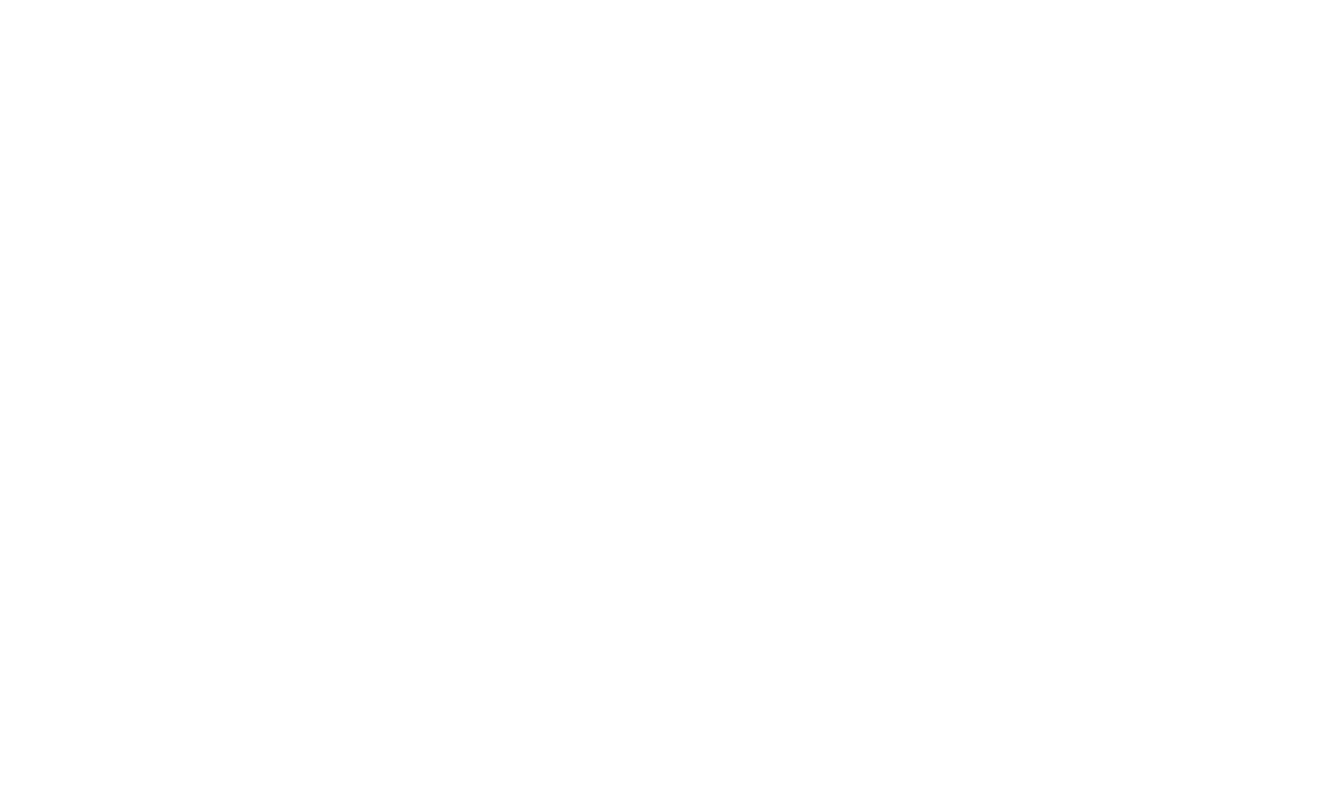
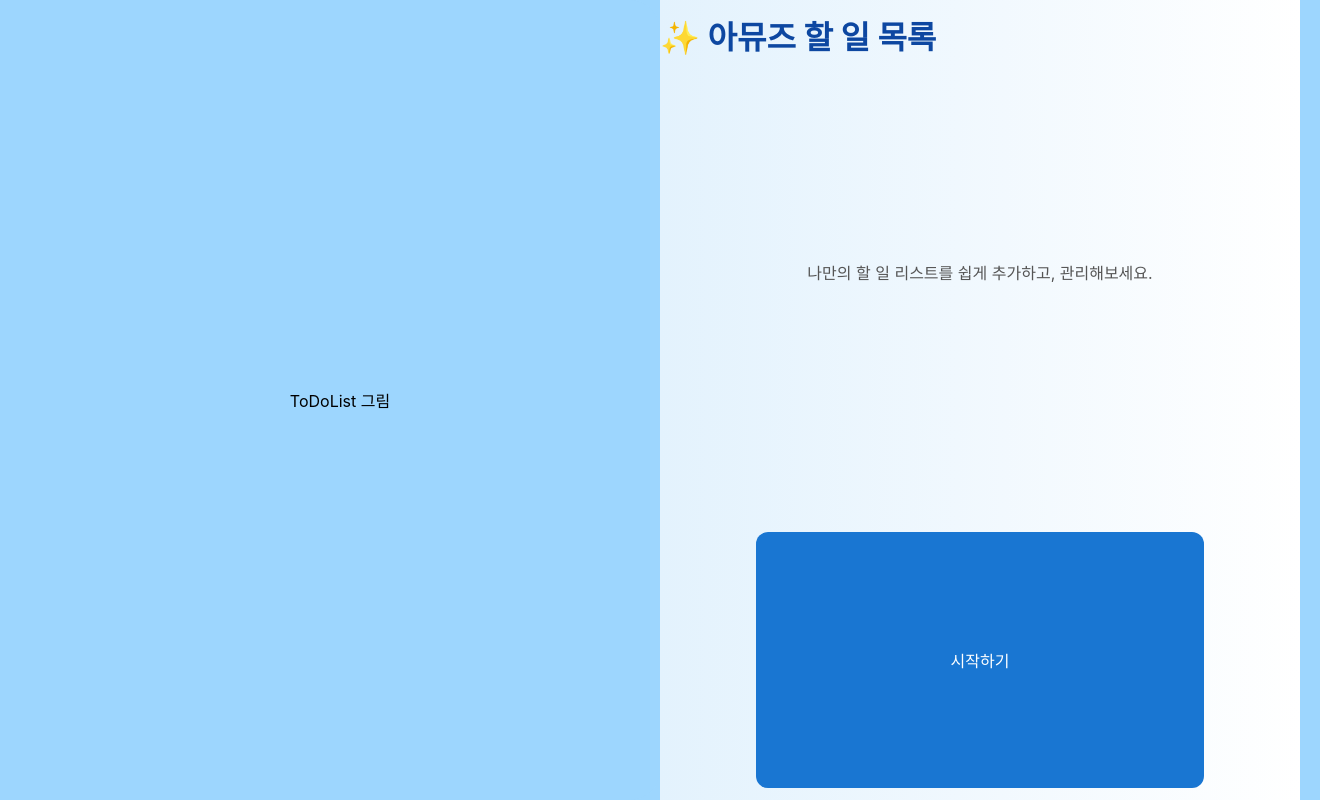
Before and after one commit to JDWdonga21/amuse-todo-app, a React (Create React App) app: page / in a window 1280 px wide. Shown: the whole page, 1320 px wide, since content can reach past the window. Built offline with nearby package versions, Linux system fonts and the light colour scheme.

Commit message:
welcomPage UIUX 라우터 기능, 애니메이션션

```diff
--- a/package.json
+++ b/package.json
@@ -14,7 +14,7 @@
     "react": "^19.1.0",
     "react-dom": "^19.1.0",
     "react-router-dom": "^7.6.2",
-    "react-scripts": "^0.0.0",
+    "react-scripts": "^5.0.1",
     "recoil": "^0.7.7",
     "typescript": "^4.9.5",
     "uuid": "^11.1.0",
--- a/src/App.tsx
+++ b/src/App.tsx
@@ -1,10 +1,17 @@
 import React from 'react';
 import './App.css';
+import { Routes, Route, useNavigate } from 'react-router-dom';
+
+import WelcomePage from './pages/welcomePage'
+import TodoPage from './pages/todoPage'
 
 function App() {
   return (
     <div className="App">
-
+      <Routes>
+        <Route path="/" element={<WelcomePage />} />
+        <Route path="/todo" element={<TodoPage />} />
+      </Routes>
     </div>
   );
 }
--- /dev/null
+++ b/src/pages/todoPage.tsx
@@ -0,0 +1,11 @@
+import React from "react";
+
+const TodoPage = () => {
+    return (
+        <div>
+            todolist
+        </div>
+    )
+}
+
+export default TodoPage;
--- /dev/null
+++ b/src/pages/welcomePage.tsx
@@ -0,0 +1,146 @@
+import React, { CSSProperties,useState, useEffect } from "react";
+import { useNavigate } from "react-router-dom";
+
+const WelcomePage = () => {
+    const navigate = useNavigate();
+
+    const [isButtonClicked, setIsButtonClicked] = useState(false)
+    const [leftSideWidth, setLeftSideWidth] = useState("50%");
+    const [rightSideWidth, setRightSideWidth] = useState("50%");
+
+    useEffect(()=>{
+        if(isButtonClicked){
+            const timeout = setTimeout(()=>{
+                navigate("/todo");
+            }, 2000);
+
+            return ()=>clearTimeout(timeout);
+        }
+    })
+
+    const leftStyle: CSSProperties = {
+        width: leftSideWidth,
+        height: "100%",
+        display: "flex",
+        flexDirection: "column",
+        justifyContent: "center",
+        alignItems: "center",
+        backgroundColor: "rgb(157, 214, 254)",
+        borderTopRightRadius: leftSideWidth === "50%" ? "30px" : "0",
+        borderBottomRightRadius: leftSideWidth === "50%" ? "30px" : "0",
+        transition: "all 1s ease",
+    };
+    const rightStyle: CSSProperties = {
+        width: rightSideWidth,
+        height: "100%",
+        display: "flex",
+        justifyContent: "center",
+        alignItems: "center",
+        background: "linear-gradient(to right, #e3f2fd, #ffffff)", // 밝고 부드러운 배경
+        transition: "all 1s ease",
+    };
+
+    // const handleStart = () => {
+    //     navigate("/todo");
+    // };
+
+    return (
+        <div style={styles.container}>
+            <div style={leftStyle}>
+                ToDoList 그림
+            </div>
+            <div style={rightStyle}>
+                <div style={{height: "100%", display: leftSideWidth === "50%" ? "flex" : "none", flexDirection: "column", alignItems: 'center'}}>
+                    <h1 style={styles.title}>✨ 아뮤즈 할 일 목록</h1>
+                    <p style={styles.description}>
+                        나만의 할 일 리스트를 쉽게 추가하고, 관리해보세요.
+                    </p>
+                    <button onClick={()=>{
+                        setLeftSideWidth("100%");
+                        setRightSideWidth("0%");
+                        setIsButtonClicked(true);
+                    }} style={styles.button}>
+                        시작하기
+                    </button>
+                </div>
+            </div>
+
+        </div>
+    );
+};
+
+const styles: { [key: string]: CSSProperties } = {
+  container: {
+    height: "100%",
+    display: "flex",
+    flexDirection: "row",
+    justifyContent: "center",
+    alignItems: "center",
+    padding: "0 20px",
+    backgroundColor: "rgb(157, 214, 254)",
+  },
+//   left: {
+//     width: leftSideWidth,
+//     height: "100vh",
+//     display: "flex",
+//     flexDirection: "column",
+//     justifyContent: "center",
+//     alignItems: "center",
+//     backgroundColor:'rgb(157, 214, 254)',
+//     borderTopRightRadius: leftSideWidth==="50%"?"30px":"0",
+//     borderBottomRightRadius: leftSideWidth==="50%"?"30px":"0",
+//     transform: '2s'
+//   },
+//   right: {
+//     width: '50vw',
+//     height: "100vh",
+//     display: "flex",
+//     flexDirection: "column",
+//     justifyContent: "center",
+//     alignItems: "center",
+//     background: "linear-gradient(to right, #e3f2fd, #ffffff)", // 밝고 부드러운 배경
+//   },
+  title: {
+    fontSize: "32px",
+    marginTop: "12px",
+    marginBottom: "12px",
+    fontWeight: "bold",
+    color: "#0d47a1",
+  },
+  description: {
+    fontSize: "16px",
+    marginBottom: "24px",
+    color: "#555",
+    textAlign: "center",
+    maxWidth: "400px",
+  },
+  button: {
+    marginTop: "12px",
+    marginBottom: "12px",
+    width: '70%',
+    padding: "14px 32px",
+    fontSize: "16px",
+    backgroundColor: "#1976d2",
+    color: "#fff",
+    border: "none",
+    borderRadius: "12px",
+    cursor: "pointer",
+    transition: "background-color 0.3s",
+  },
+};
+
+// 버튼 호버 스타일 추가 (CSS-in-JS 환경이면 styled-components 권장)
+const buttonHover = () => {
+  const button = document.querySelector("button");
+  if (button) {
+    button.addEventListener("mouseover", () => {
+      (button as HTMLElement).style.backgroundColor = "#125ea3";
+    });
+    button.addEventListener("mouseout", () => {
+      (button as HTMLElement).style.backgroundColor = "#1976d2";
+    });
+  }
+};
+buttonHover();
+
+export default WelcomePage;
```
Also changed, not shown: 1 other file (tests, documents, lock files or other folders).
